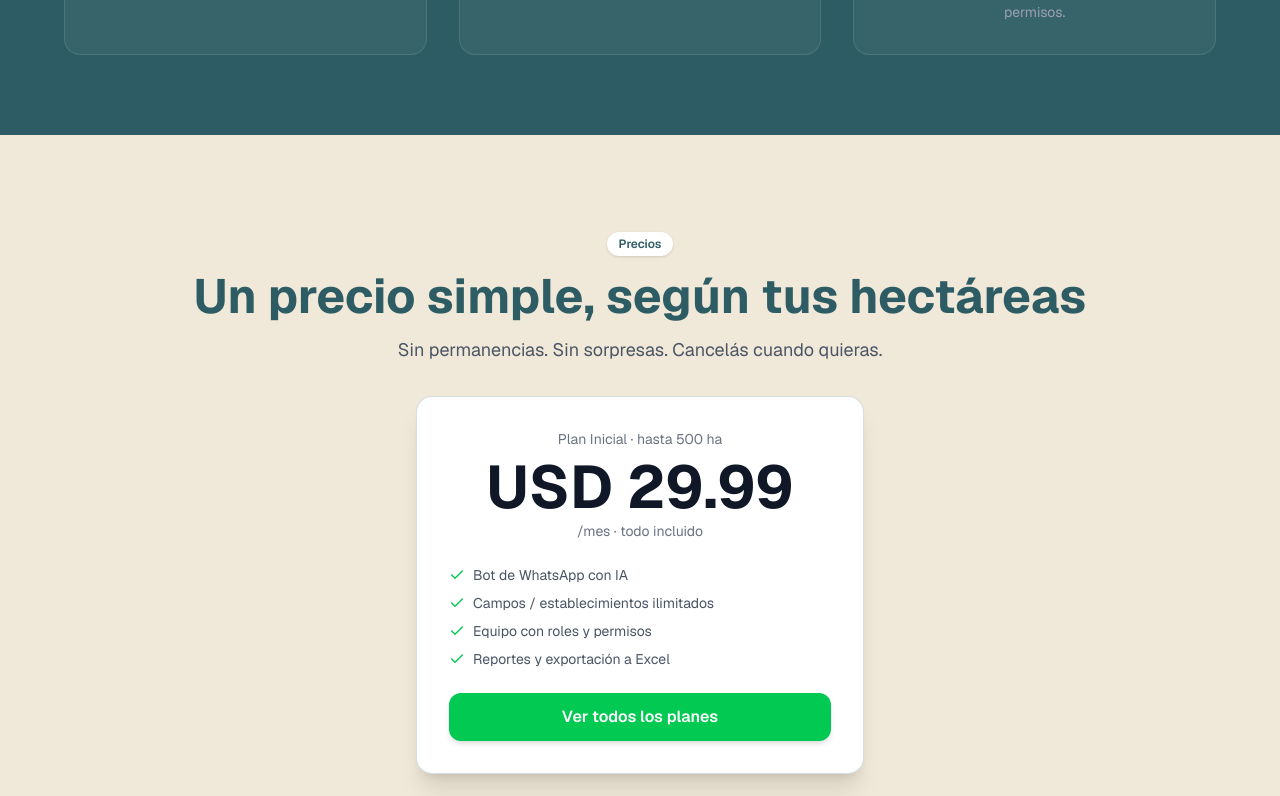
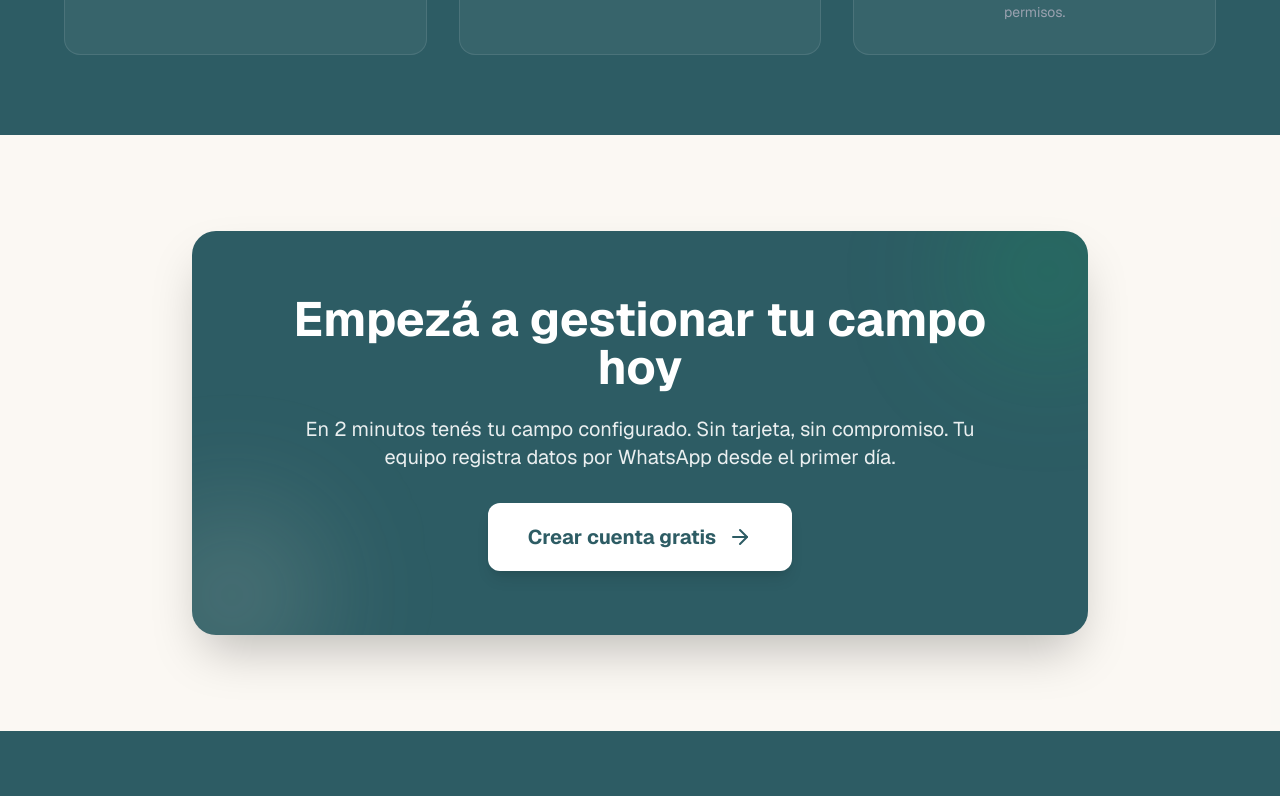
Before and after one commit to talalandig/landingbotrural, a Next.js app: page / in a window 1280 px wide. Shown: the part 5880-6676 px from the top of the page. Built offline with nearby package versions, Linux system fonts and the light colour scheme.

Commit message:
Eliminar banner de precios de la landing principal
Quita la sección "Un precio simple, según tus hectáreas" y el teaser del plan USD 29.99.

```diff
--- a/app/page.tsx
+++ b/app/page.tsx
@@ -2165,34 +2165,6 @@ export default function Home() {
         </div>
       </section>
 
-      {/* ============================================================ PRICING TEASER */}
-      <section className="py-20 md:py-24 px-4 md:px-6 bg-[#F0E8D8]">
-        <div className="max-w-4xl mx-auto text-center">
-          <span className="inline-block bg-white text-[#2D5C64] px-3 py-1 rounded-full text-xs font-semibold mb-4 shadow-sm">Precios</span>
-          <h3 className="text-3xl md:text-5xl font-bold text-[#2D5C64] mb-4">Un precio simple, según tus hectáreas</h3>
-          <p className="text-lg text-gray-600 mb-8">Sin permanencias. Sin sorpresas. Cancelás cuando quieras.</p>
-
-          <div className="bg-white rounded-2xl p-6 md:p-8 shadow-xl border border-[#2D5C64]/20 max-w-md mx-auto">
-            <div className="text-sm text-gray-500 mb-2">Plan Inicial · hasta 500 ha</div>
-            <div className="flex items-baseline justify-center gap-1 mb-1">
-              <span className="text-5xl md:text-6xl font-bold text-gray-900">USD 29.99</span>
-            </div>
-            <div className="text-sm text-gray-500 mb-6">/mes · todo incluido</div>
-            <ul className="text-left space-y-2 mb-6 text-sm text-gray-600">
-              {['Bot de WhatsApp con IA', 'Campos / establecimientos ilimitados', 'Equipo con roles y permisos', 'Reportes y exportación a Excel'].map((it, i) => (
-                <li key={i} className="flex items-start gap-2">
-                  <Check className="w-4 h-4 text-[#02C951] mt-0.5 shrink-0" />
-                  <span>{it}</span>
-                </li>
-              ))}
-            </ul>
-            <a href="https://pricing.botrural.app" className="block w-full bg-[#02C951] hover:bg-[#02C951]/90 text-white py-3 rounded-xl font-semibold transition shadow-md">
-              Ver todos los planes
-            </a>
-          </div>
-        </div>
-      </section>
-
       {/* ============================================================ FINAL CTA */}
       <section className="py-24 px-6 bg-[#F0E8D8]/30">
         <motion.div initial={{ opacity: 0, scale: 0.95 }} whileInView={{ opacity: 1, scale: 1 }} viewport={{ once: true }}
```
